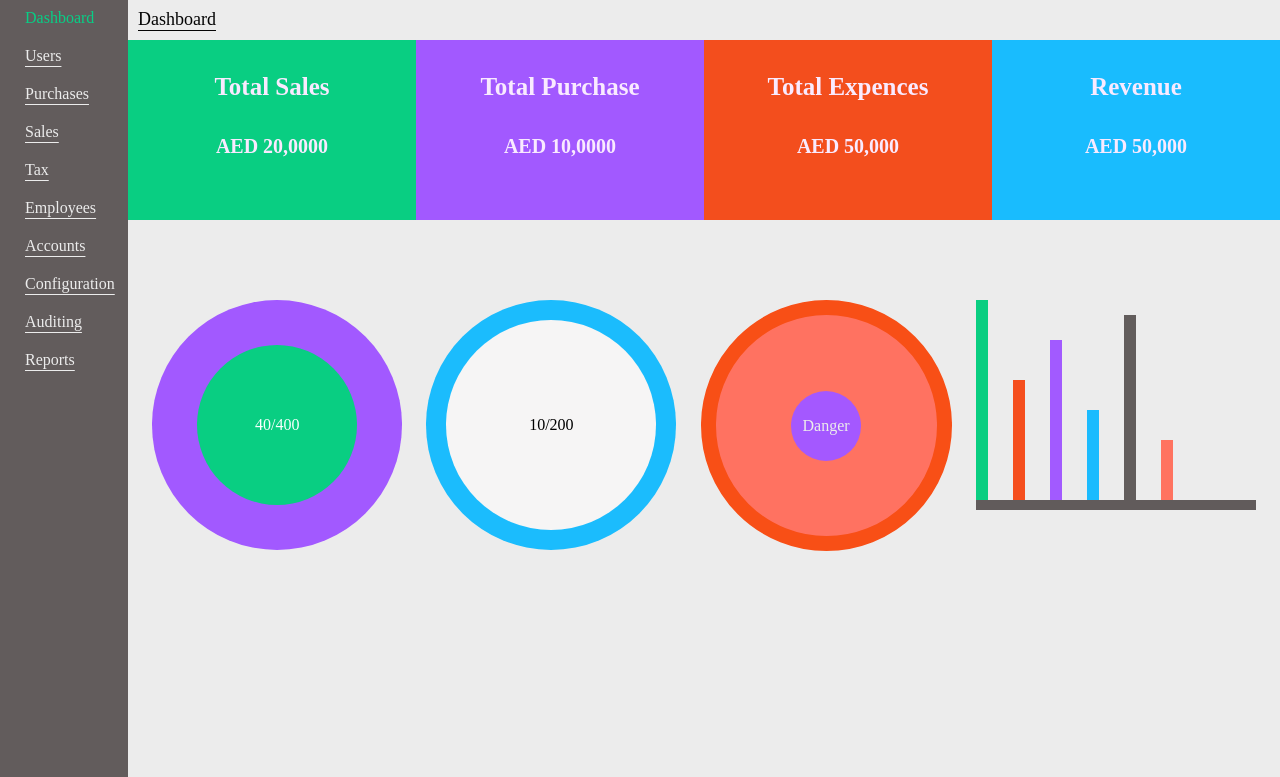
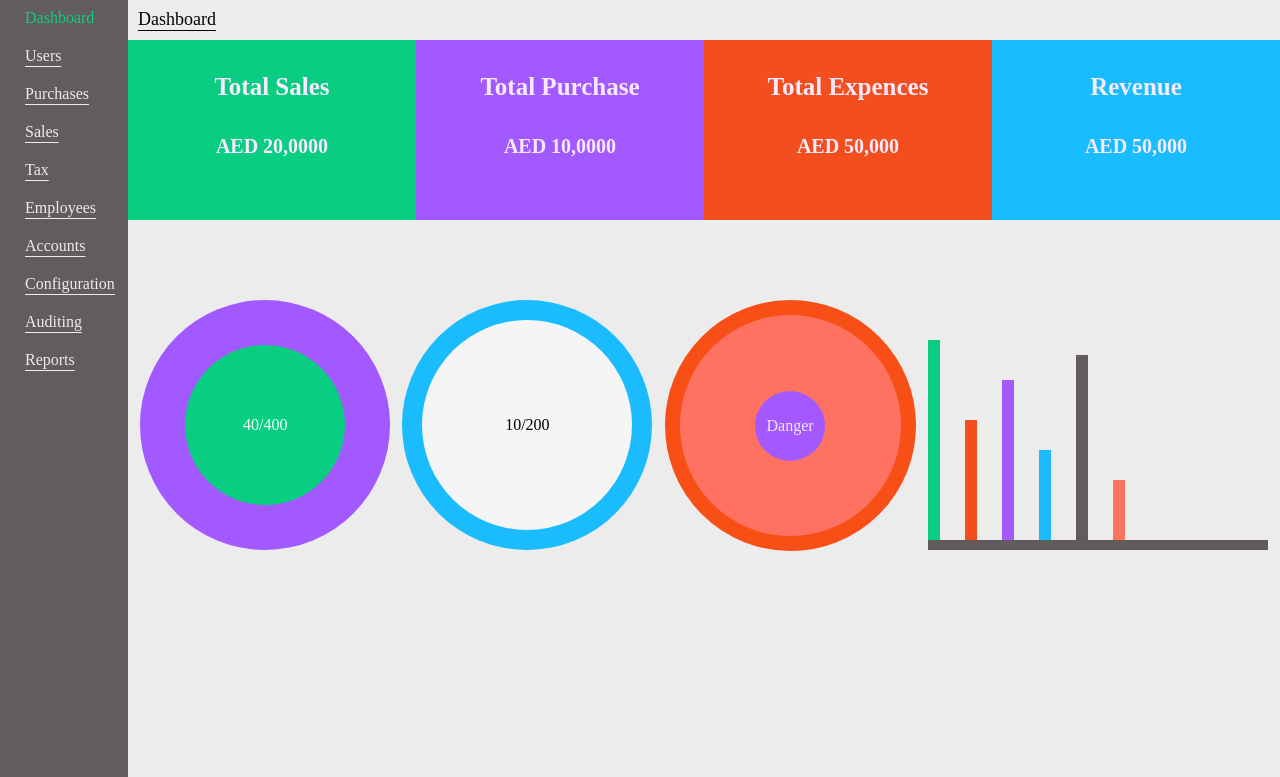
Before and after one commit to nivedh-udayasing/betasquirrel-nivedh-tasks, a PHP site: page /task-4/index.html in a window 1280 px wide. Shown: the part 87-864 px from the top of the page. Run offline with PHP 8.4, Linux system fonts and the light colour scheme.

Commit message:
changed to requirement

```diff
--- a/task-4/css/style.css
+++ b/task-4/css/style.css
@@ -189,12 +189,9 @@ body {
   color: #ececec;
 }
 .graph {
-  width: 280px;
-  height: 200px;
+  width: 340px;
   border-bottom: 10px solid #615b5b;
   display: flex;
-  justify-content: flex-start;
-  align-items: flex-end;
 }
 .graph__one {
   width: 12px;
--- a/task-4/index.html
+++ b/task-4/index.html
@@ -74,12 +74,12 @@
             </div>
           </div>
           <div class="graph">
-            <div class="graph graph__one"></div>
-            <div class="graph graph__two"></div>
-            <div class="graph graph__three"></div>
-            <div class="graph graph__four"></div>
-            <div class="graph graph__five"></div>
-            <div class="graph graph__six"></div>
+            <div class="graph__one"></div>
+            <div class="graph__two"></div>
+            <div class="graph__three"></div>
+            <div class="graph__four"></div>
+            <div class="graph__five"></div>
+            <div class="graph__six"></div>
           </div>
         </div>
       </div>
```
